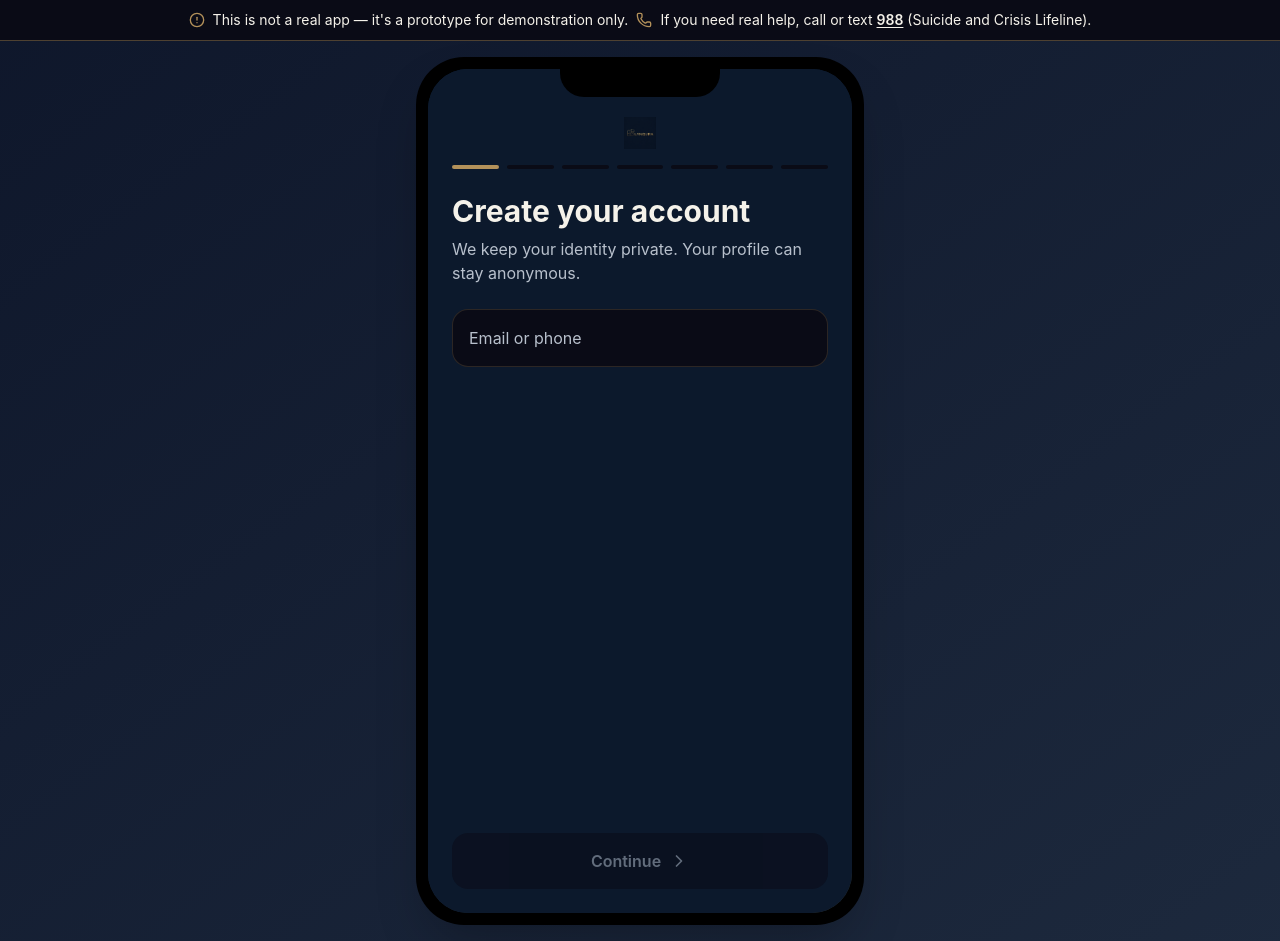
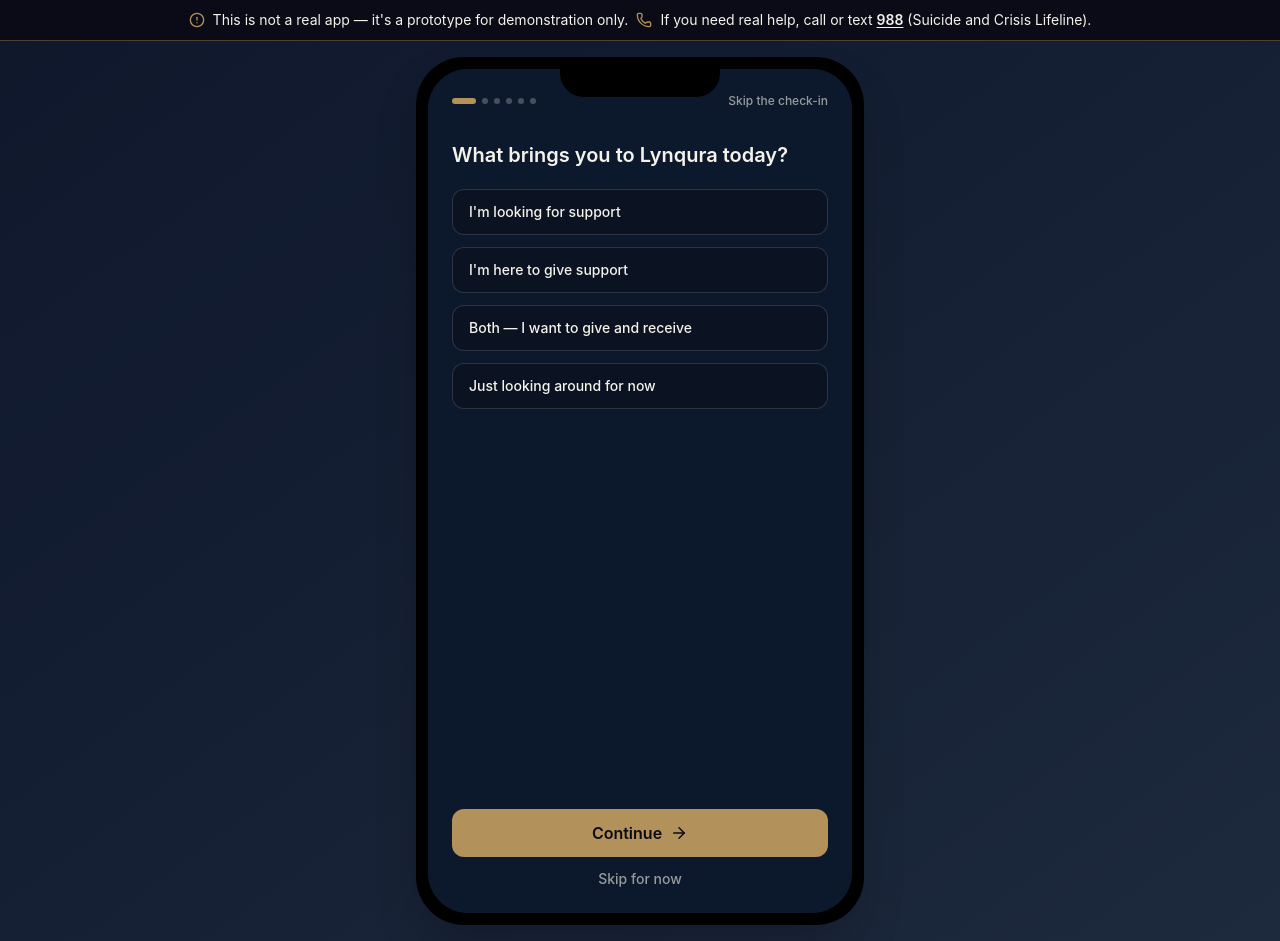
Before and after one commit to jan20mm10/lynqura-beta, a React (Vite) app: page / in a window 1280 px wide. Built offline with nearby package versions, Linux system fonts and the light colour scheme.

Commit message:
Refactor Onboarding component with new question structure

```diff
--- a/src/app/components/Onboarding.tsx
+++ b/src/app/components/Onboarding.tsx
@@ -1,364 +1,203 @@
 import { useState } from 'react';
-import logoImage from "../../imports/ChatGPT_Image_Apr_22,_2026,_12_46_44_AM.png";
-import { ChevronRight, ChevronLeft, ChevronDown, ChevronUp } from 'lucide-react';
-import { WarmthPass } from './WarmthOverlay';
+import { ArrowRight, Check, Phone } from 'lucide-react';
 
-interface OnboardingProps {
-  onComplete: () => void;
-}
+type Question = {
+  id: string;
+  title: string;
+  subtitle?: string;
+  type: 'single' | 'multi';
+  options: string[];
+};
 
-export function Onboarding({ onComplete }: OnboardingProps) {
-  const [step, setStep] = useState(1);
-  const [expandedPolicy, setExpandedPolicy] = useState<string | null>(null);
-  const [formData, setFormData] = useState({
-    email: '',
-    name: '',
-    dob: '',
-    address: '',
-    nickname: '',
-    topics: [] as string[],
-    agreedToTerms: false,
-    agreedToGuidelines: false,
-    agreedToCrisis: false,
-    agreedToPrivacy: false,
-  });
+const QUESTIONS: Question[] = [
+  {
+    id: 'reason',
+    title: 'What brings you to Lynqura today?',
+    type: 'single',
+    options: [
+      'I\'m looking for support',
+      'I\'m here to give support',
+      'Both — I want to give and receive',
+      'Just looking around for now',
+    ],
+  },
+  {
+    id: 'feeling',
+    title: 'How are you feeling right now?',
+    type: 'single',
+    options: [
+      'I\'m doing okay',
+      'A little stressed or down',
+      'Really struggling right now',
+      'I\'d rather not say',
+    ],
+  },
+  {
+    id: 'mind',
+    title: "What's been on your mind lately?",
+    subtitle: 'Pick as many as you like.',
+    type: 'multi',
+    options: [
+      'Stress or burnout',
+      'Anxiety or worry',
+      'Loneliness',
+      'Relationships or family',
+      'Grief or loss',
+      'Self-worth',
+      'I just need to vent',
+      'Something else',
+    ],
+  },
+  {
+    id: 'connect',
+    title: 'How do you like to connect?',
+    type: 'single',
+    options: [
+      'I mostly want someone to listen',
+      'I want to listen and support others',
+      'A bit of both',
+      'Not sure yet',
+    ],
+  },
+  {
+    id: 'experience',
+    title: 'Is this kind of support new to you?',
+    type: 'single',
+    options: [
+      "It's my first time reaching out",
+      "I've done something like this before",
+      "I'm comfortable with it",
+    ],
+  },
+  {
+    id: 'safe',
+    title: 'What would help this feel like a safe space?',
+    subtitle: 'Optional — pick any that fit.',
+    type: 'multi',
+    options: [
+      'Being heard without judgment',
+      'Privacy and anonymity',
+      'No pressure, go at my own pace',
+      "People who've been through similar things",
+    ],
+  },
+];
 
-  const topics = ['Stress & Burnout', 'Anxiety', 'Alcohol & Recovery', 'LGBTQ+', 'Grief', 'Relationships', 'Work/School', 'Sleep'];
+const STRUGGLING = 'Really struggling right now';
 
-  const toggleTopic = (topic: string) => {
-    setFormData(prev => ({
-      ...prev,
-      topics: prev.topics.includes(topic)
-        ? prev.topics.filter(t => t !== topic)
-        : [...prev.topics, topic]
-    }));
+export function Onboarding({ onComplete }: { onComplete: () => void }) {
+  const [step, setStep] = useState(0);
+  const [answers, setAnswers] = useState<Record<string, string | string[]>>({});
+
+  const q = QUESTIONS[step];
+  const isLast = step === QUESTIONS.length - 1;
+  const current = answers[q.id];
+
+  const selectSingle = (option: string) => {
+    setAnswers((prev) => ({ ...prev, [q.id]: option }));
   };
 
-  const canProceed = () => {
-    if (step === 1) return formData.email.includes('@');
-    if (step === 2) return formData.name && formData.dob && formData.address;
-    if (step === 3) return true; // ID verification (simulated)
-    if (step === 4) return formData.nickname;
-    if (step === 5) return formData.topics.length > 0;
-    if (step === 6) return formData.agreedToTerms && formData.agreedToGuidelines && formData.agreedToCrisis && formData.agreedToPrivacy;
-    if (step === 7) return true; // Approved screen
-    return false;
+  const toggleMulti = (option: string) => {
+    setAnswers((prev) => {
+      const existing = Array.isArray(prev[q.id]) ? (prev[q.id] as string[]) : [];
+      const nextVal = existing.includes(option)
+        ? existing.filter((o) => o !== option)
+        : [...existing, option];
+      return { ...prev, [q.id]: nextVal };
+    });
   };
 
-  const handleNext = () => {
-    if (step === 7) {
+  const isSelected = (option: string) => {
+    if (q.type === 'multi') {
+      return Array.isArray(current) && current.includes(option);
+    }
+    return current === option;
+  };
+
+  const next = () => {
+    if (isLast) {
       onComplete();
     } else {
-      setStep(step + 1);
+      setStep((s) => s + 1);
     }
   };
 
-  const handleBack = () => {
-    if (step > 1) {
-      setStep(step - 1);
-    }
-  };
+  const showCrisis = q.id === 'feeling' && current === STRUGGLING;
 
   return (
-    <WarmthPass>
-      <div className="h-full bg-[#0C192C] text-[#F5F2EA] flex flex-col">
-      {/* Header with Back Button */}
-      <div className="px-6 pt-12 pb-4 flex items-center justify-between">
-        {step > 1 ? (
-          <button onClick={handleBack} className="p-2 -ml-2">
-            <ChevronLeft className="w-6 h-6" style={{ color: '#B3915A' }} />
-          </button>
-        ) : (
-          <div className="w-10"></div>
-        )}
-        <img
-          src={logoImage}
-          alt="LYNQURA"
-          className="h-8"
-        />
-        <div className="w-10"></div>
+    <div className="flex flex-col h-full w-full bg-[#0C192C] text-[#F5F2EA] px-6 py-6">
+      <div className="flex items-center justify-between mb-8">
+        <div className="flex gap-1.5">
+          {QUESTIONS.map((_, i) => (
+            <div
+              key={i}
+              className={`h-1.5 rounded-full transition-all ${
+                i === step ? 'w-6 bg-[#B3915A]' : 'w-1.5 bg-[#F5F2EA]/25'
+              }`}
+            />
+          ))}
+        </div>
+        <button
+          onClick={onComplete}
+          className="text-xs text-[#F5F2EA]/60 hover:text-[#F5F2EA]"
+        >
+          Skip the check-in
+        </button>
       </div>
 
-      {/* Progress */}
-      <div className="px-6 pb-6">
-        <div className="flex gap-2">
-          {[1, 2, 3, 4, 5, 6, 7].map((s) => (
-            <div
-              key={s}
-              className={`h-1 flex-1 rounded-full transition-colors ${
-                s <= step ? 'bg-[#B3915A]' : 'bg-[#0A0B16]'
-              }`}
-            ></div>
-          ))}
+      <div className="flex-1 overflow-y-auto">
+        <h2 className="text-xl font-semibold mb-1">{q.title}</h2>
+        <p className="text-sm text-[#F5F2EA]/60 mb-5">{q.subtitle ?? ''}</p>
+
+        <div className="flex flex-col gap-3">
+          {q.options.map((option) => {
+            const selected = isSelected(option);
+            return (
+              <button
+                key={option}
+                onClick={() =>
+                  q.type === 'multi' ? toggleMulti(option) : selectSingle(option)
+                }
+                className={`flex items-center justify-between text-left rounded-xl border px-4 py-3 transition-all ${
+                  selected
+                    ? 'border-[#B3915A] bg-[#B3915A]/15'
+                    : 'border-[#F5F2EA]/15 bg-[#0A0B16]/40 hover:border-[#F5F2EA]/35'
+                }`}
+              >
+                <span className="text-sm">{option}</span>
+                {selected && <Check size={18} className="text-[#B3915A] shrink-0" />}
+              </button>
+            );
+          })}
         </div>
-      </div>
 
-      {/* Content */}
-      <div className="flex-1 px-6 overflow-y-auto scrollbar-hide">
-        {step === 1 && (
-          <div className="space-y-6">
-            <div className="space-y-2">
-              <h2 className="text-3xl font-bold">Create your account</h2>
-              <p className="text-[#B8C0CC]">We keep your identity private. Your profile can stay anonymous.</p>
-            </div>
-            <input
-              type="email"
-              placeholder="Email or phone"
-              value={formData.email}
-              onChange={(e) => setFormData({ ...formData, email: e.target.value })}
-              className="w-full px-4 py-4 bg-[#0A0B16] border border-[#B3915A]/20 rounded-2xl text-[#F5F2EA] placeholder:text-[#B8C0CC] focus:outline-none focus:border-[#B3915A]"
-            />
-          </div>
-        )}
-
-        {step === 2 && (
-          <div className="space-y-6">
-            <div className="space-y-2">
-              <h2 className="text-3xl font-bold">Welcome! Let's verify you're 18+</h2>
-              <p className="text-[#B8C0CC] leading-relaxed">To keep this space safe for everyone, we verify that all members are 18 or older. This information stays private—only you'll see it.</p>
-            </div>
-            <div className="space-y-4">
-              <input
-                type="text"
-                placeholder="Full legal name"
-                value={formData.name}
-                onChange={(e) => setFormData({ ...formData, name: e.target.value })}
-                className="w-full px-4 py-4 bg-[#0A0B16] border border-[#B3915A]/20 rounded-2xl text-[#F5F2EA] placeholder:text-[#B8C0CC] focus:outline-none focus:border-[#B3915A]"
-              />
-              <input
-                type="date"
-                placeholder="Date of birth"
-                value={formData.dob}
-                onChange={(e) => setFormData({ ...formData, dob: e.target.value })}
-                className="w-full px-4 py-4 bg-[#0A0B16] border border-[#B3915A]/20 rounded-2xl text-[#F5F2EA] placeholder:text-[#B8C0CC] focus:outline-none focus:border-[#B3915A]"
-              />
-              <input
-                type="text"
-                placeholder="Address"
-                value={formData.address}
-                onChange={(e) => setFormData({ ...formData, address: e.target.value })}
-                className="w-full px-4 py-4 bg-[#0A0B16] border border-[#B3915A]/20 rounded-2xl text-[#F5F2EA] placeholder:text-[#B8C0CC] focus:outline-none focus:border-[#B3915A]"
-              />
-            </div>
-          </div>
-        )}
-
-        {step === 3 && (
-          <div className="space-y-6">
-            <div className="space-y-2">
-              <h2 className="text-3xl font-bold">Confirm your identity</h2>
-              <p className="text-[#B8C0CC]">Your profile can be anonymous, but we verify identity to protect the community.</p>
-            </div>
-            <div className="bg-[#0A0B16] border border-[#B3915A]/20 rounded-2xl p-8 text-center space-y-4">
-              <div className="w-20 h-20 mx-auto bg-[#B3915A]/10 rounded-full flex items-center justify-center">
-                <svg className="w-10 h-10 text-[#B3915A]" fill="none" stroke="currentColor" viewBox="0 0 24 24">
-                  <path strokeLinecap="round" strokeLinejoin="round" strokeWidth={2} d="M9 12l2 2 4-4m6 2a9 9 0 11-18 0 9 9 0 0118 0z" />
-                </svg>
-              </div>
-              <p className="text-[#B8C0CC]">ID verification ready</p>
-              <p className="text-sm text-[#B8C0CC]">Tap Continue to proceed</p>
-            </div>
-          </div>
-        )}
-
-        {step === 4 && (
-          <div className="space-y-6">
-            <div className="space-y-2">
-              <h2 className="text-3xl font-bold">Choose how you show up</h2>
-              <p className="text-[#B8C0CC]">Avoid sharing personal info (full name, address, workplace).</p>
-            </div>
-            <div className="space-y-4">
-              <div className="flex justify-center">
-                <div className="w-24 h-24 bg-[#B3915A]/10 rounded-full flex items-center justify-center">
-                  <span className="text-4xl">👤</span>
-                </div>
-              </div>
-              <input
-                type="text"
-                placeholder="Display name (nickname)"
-                value={formData.nickname}
-                onChange={(e) => setFormData({ ...formData, nickname: e.target.value })}
-                className="w-full px-4 py-4 bg-[#0A0B16] border border-[#B3915A]/20 rounded-2xl text-[#F5F2EA] placeholder:text-[#B8C0CC] focus:outline-none focus:border-[#B3915A]"
-              />
-              <textarea
-                placeholder="Optional bio"
-                rows={3}
-                className="w-full px-4 py-4 bg-[#0A0B16] border border-[#B3915A]/20 rounded-2xl text-[#F5F2EA] placeholder:text-[#B8C0CC] focus:outline-none focus:border-[#B3915A] resize-none"
-              />
-            </div>
-          </div>
-        )}
-
-        {step === 5 && (
-          <div className="space-y-6">
-            <div className="space-y-2">
-              <h2 className="text-3xl font-bold">What support are you open to?</h2>
-              <p className="text-[#B8C0CC]">Pick as many as you want. You can change this anytime.</p>
-            </div>
-            <div className="flex flex-wrap gap-3">
-              {topics.map((topic) => (
-                <button
-                  key={topic}
-                  onClick={() => toggleTopic(topic)}
-                  className={`px-4 py-3 rounded-full text-sm font-medium transition-all ${
-                    formData.topics.includes(topic)
-                      ? 'bg-[#B3915A] text-[#0C192C]'
-                      : 'bg-[#0A0B16] text-[#B8C0CC] border border-[#B3915A]/20'
-                  }`}
-                >
-                  {topic}
-                </button>
-              ))}
-            </div>
-          </div>
-        )}
-
-        {step === 6 && (
-          <div className="space-y-6">
-            <div className="space-y-2">
-              <h2 className="text-3xl font-bold">A few important things</h2>
-              <p className="text-[#B8C0CC] leading-relaxed">
-                LYNQURA is built on trust. Here's what you need to know before joining our community.
+        {showCrisis && (
+          <div className="mt-5 rounded-xl border border-[#B3915A]/50 bg-[#0A0B16] p-4">
+            <div className="flex items-start gap-3">
+              <Phone size={18} className="text-[#B3915A] shrink-0 mt-0.5" />
+              <p className="text-sm leading-relaxed">
+                It sounds like things are heavy right now. Peers here are ready to listen — and if you need immediate help, you can call or text <a href="tel:988" className="font-semibold underline underline-offset-2">988</a> anytime. You're not alone anymore.
               </p>
-            </div>
-            <div className="space-y-3">
-              {[
-                {
-                  key: 'agreedToTerms',
-                  label: 'I understand LYNQURA is peer support',
-                  summary: [
-                    "LYNQURA connects you with real people, not licensed therapists",
-                    "We're not a substitute for professional care or emergency services",
-                    "If you're in crisis, call 911 or text 988 for immediate help",
-                  ],
-                },
-                {
-                  key: 'agreedToGuidelines',
-                  label: 'I agree to the Community Guidelines',
-                  summary: [
-                    "Be kind and respectful to everyone",
-                    "Share from your experience, not as an expert",
-                    "No harassment, hate speech, or harmful content",
-                    "Respect boundaries when people set them",
-                  ],
-                },
-                {
-                  key: 'agreedToCrisis',
-                  label: 'I agree to the Crisis & Safety Policy',
-                  summary: [
-                    "LYNQURA can't respond to emergencies in real time",
-                    "If you're in danger, contact emergency services immediately",
-                    "We may share information with authorities if there's imminent risk of serious harm",
-                    "Crisis resources are available 24/7 (988, Crisis Text Line)",
-                  ],
-                },
-                {
-                  key: 'agreedToPrivacy',
-                  label: 'I agree to the Privacy Policy & Terms',
-                  summary: [
-                    "Your public profile can be anonymous",
-                    "We verify identity to keep the community safe, but your private info stays private",
-                    "We don't sell your data, ever",
-                    "You can delete your account and data anytime",
-                  ],
-                },
-              ].map((item) => (
-                <div key={item.key} className="bg-[#0A0B16] border border-[#B3915A]/20 rounded-xl overflow-hidden">
-                  <label className="flex items-start gap-3 p-4 cursor-pointer">
-                    <input
-                      type="checkbox"
-                      checked={formData[item.key as keyof typeof formData] as boolean}
-                      onChange={(e) => setFormData({ ...formData, [item.key]: e.target.checked })}
-                      className="mt-1 w-5 h-5 rounded border-[#B3915A]/20 bg-[#0C192C] text-[#B3915A] focus:ring-[#B3915A] focus:ring-offset-0"
-                    />
-                    <div className="flex-1">
-                      <span className="text-sm font-medium text-[#F5F2EA]">{item.label}</span>
-                    </div>
-                    <button
-                      type="button"
-                      onClick={(e) => {
-                        e.preventDefault();
-                        setExpandedPolicy(expandedPolicy === item.key ? null : item.key);
-                      }}
-                      className="p-1"
-                    >
-                      {expandedPolicy === item.key ? (
-                        <ChevronUp className="w-5 h-5 text-[#B3915A]" />
-                      ) : (
-                        <ChevronDown className="w-5 h-5 text-[#B8C0CC]" />
-                      )}
-                    </button>
-                  </label>
-                  {expandedPolicy === item.key && (
-                    <div className="px-4 pb-4 pt-2 border-t border-[#B3915A]/10">
-                      <ul className="space-y-2">
-                        {item.summary.map((point, i) => (
-                          <li key={i} className="flex items-start gap-2 text-xs text-[#B8C0CC]">
-                            <span className="text-[#B3915A] mt-0.5">•</span>
-                            <span>{point}</span>
-                          </li>
-                        ))}
-                      </ul>
-                    </div>
-                  )}
-                </div>
-              ))}
-            </div>
-            <p className="text-xs text-[#B8C0CC] text-center pt-2">
-              By continuing, you agree to these policies. You can review them anytime in Settings.
-            </p>
-          </div>
-        )}
-
-        {step === 7 && (
-          <div className="flex flex-col items-center justify-center h-full space-y-6 text-center px-6">
-            {/* Human Connection Image */}
-            <div className="relative w-full max-w-sm mb-4">
-              <div className="rounded-3xl overflow-hidden shadow-2xl relative">
-                <img
-                  src="https://images.unsplash.com/photo-1772724316571-741dc8100717?crop=entropy&cs=tinysrgb&fit=max&fm=jpg&ixid=M3w3Nzg4Nzd8MHwxfHNlYXJjaHwyfHxkaXZlcnNlJTIwZnJpZW5kcyUyMGxhdWdoaW5nJTIwbHVuY2glMjBvdXRkb29yJTIwY29ubmVjdGlvbnxlbnwxfHx8fDE3NzY4NDAzOTZ8MA&ixlib=rb-4.1.0&q=80&w=1080"
-                  alt="Diverse friends enjoying a picnic together"
-                  className="w-full h-56 object-cover"
-                />
-                {/* Subtle overlay */}
-                <div className="absolute inset-0 bg-gradient-to-t from-[#0C192C]/40 to-transparent"></div>
-                {/* Gold accent bar */}
-                <div className="absolute bottom-4 left-4 w-20 h-1.5 bg-[#B3915A] rounded-full"></div>
-              </div>
-            </div>
-
-            <div className="w-24 h-24 bg-gradient-to-br from-[#B3915A] to-[#C8A569] rounded-full flex items-center justify-center">
-              <svg className="w-12 h-12 text-[#0C192C]" fill="none" stroke="currentColor" viewBox="0 0 24 24">
-                <path strokeLinecap="round" strokeLinejoin="round" strokeWidth={2} d="M5 13l4 4L19 7" />
-              </svg>
-            </div>
-            <div className="space-y-2">
-              <h2 className="text-3xl font-bold">You're in.</h2>
-              <p className="text-[#B8C0CC]">You're not alone here.</p>
-            </div>
-            <div className="pt-4">
-              <p className="text-sm" style={{ color: '#B3915A' }}>Healing is Human</p>
             </div>
           </div>
         )}
       </div>
 
-      {/* Button */}
-      <div className="p-6">
+      <div className="pt-6 flex flex-col gap-3">
         <button
-          onClick={handleNext}
-          disabled={!canProceed()}
-          className="w-full py-4 rounded-2xl font-semibold transition-all disabled:opacity-50 disabled:cursor-not-allowed flex items-center justify-center gap-2"
-          style={{
-            backgroundColor: canProceed() ? '#B3915A' : '#0A0B16',
-            color: canProceed() ? '#0C192C' : '#B8C0CC',
-          }}
+          onClick={next}
+          className="flex items-center justify-center gap-2 rounded-xl bg-[#B3915A] px-4 py-3 font-semibold text-[#0A0B16] hover:opacity-90 transition-opacity"
         >
-          {step === 6 ? 'I agree & join LYNQURA' : step === 7 ? 'Go to Home' : 'Continue'}
-          <ChevronRight className="w-5 h-5" />
+          {isLast ? 'Enter Lynqura' : 'Continue'}
+          <ArrowRight size={18} />
+        </button>
+        <button
+          onClick={next}
+          className="text-sm text-[#F5F2EA]/60 hover:text-[#F5F2EA]"
+        >
+          {isLast ? 'Skip and enter' : 'Skip for now'}
         </button>
       </div>
     </div>
-    </WarmthPass>
   );
 }
```
